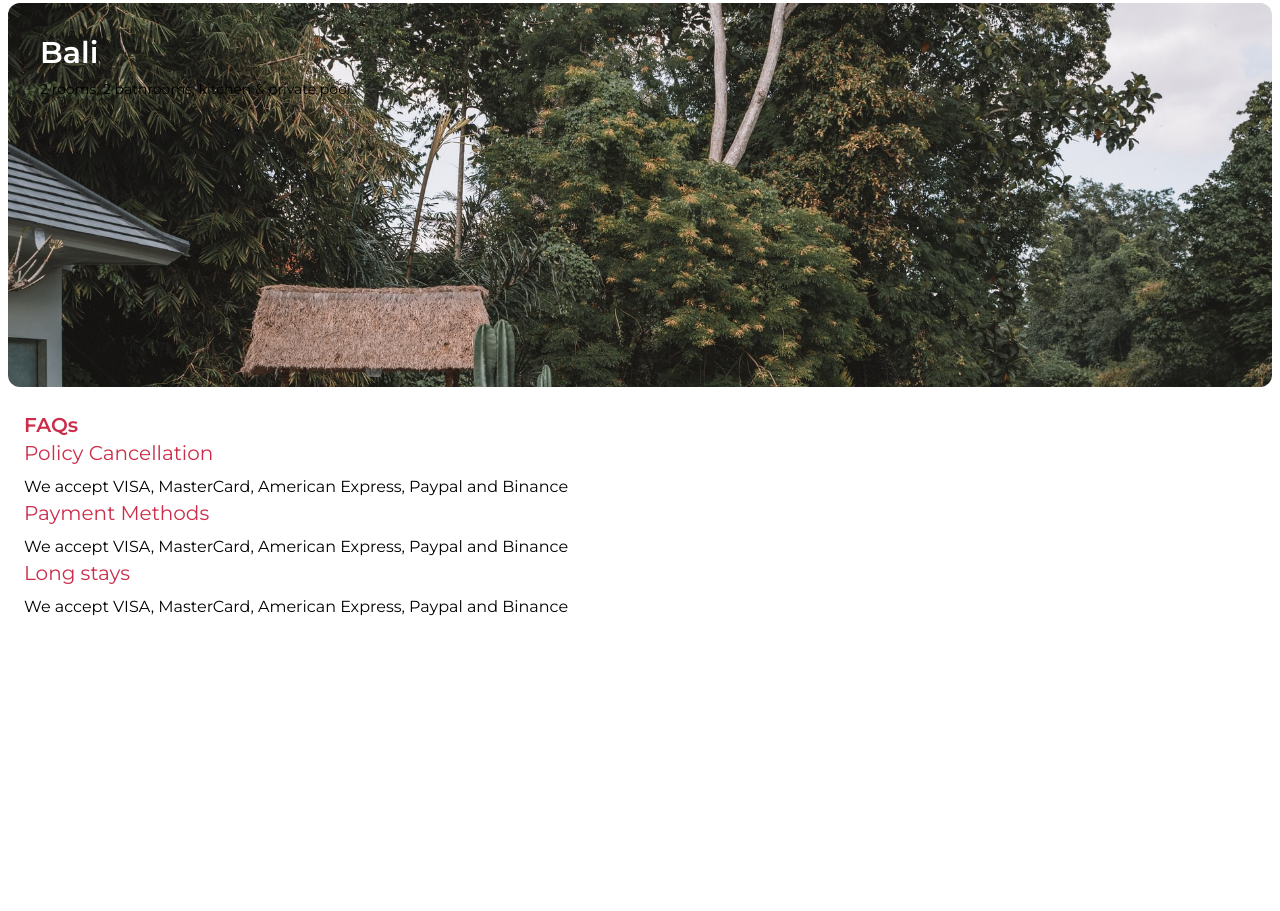
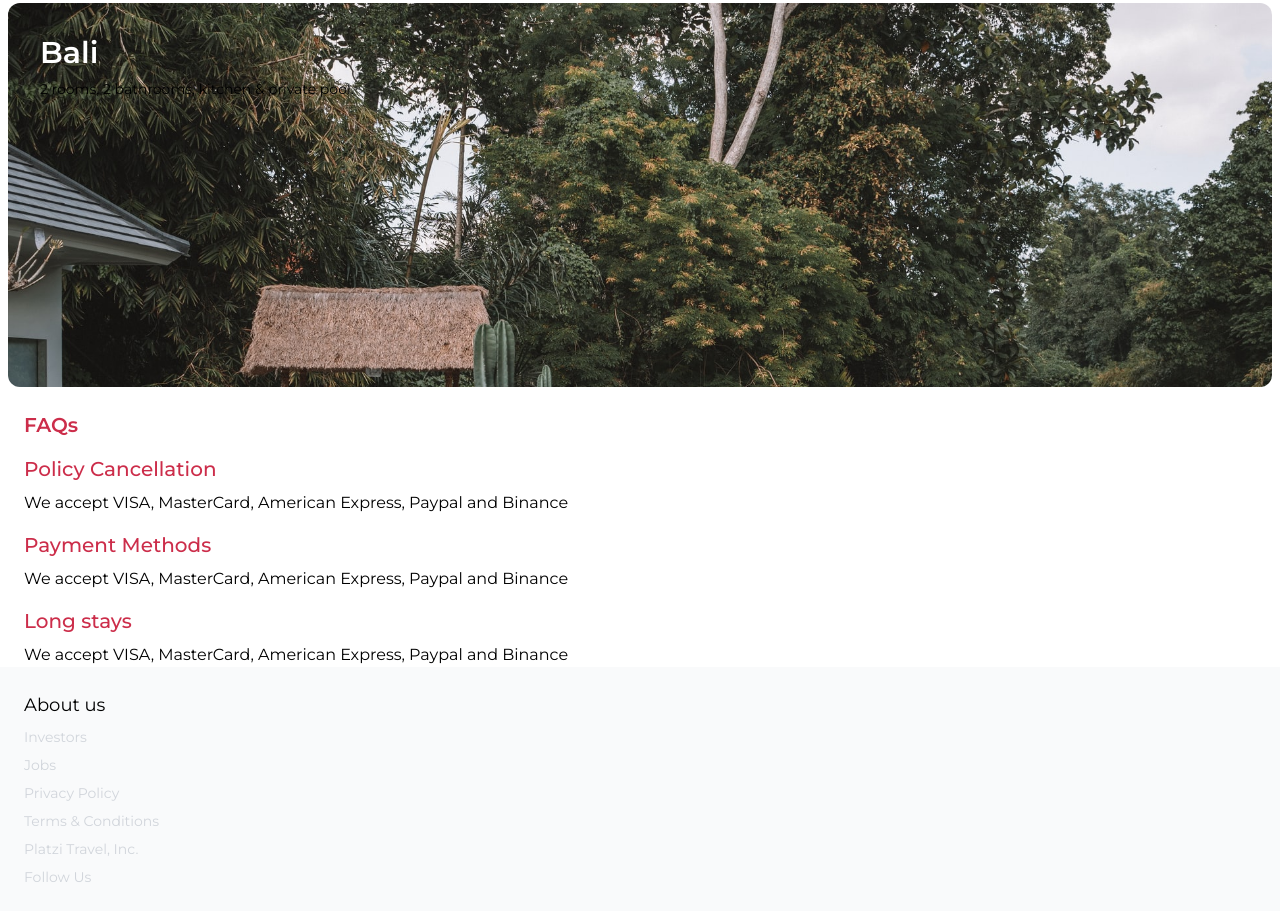
Before and after one commit to ABeltran516/Travels_on_Tailwind, a website: page public/index.html in a window 1280 px wide. Shown: the part 2113-3024 px from the top of the page. Before the commit the page ends 2732 px from the top, so only its background shows below. Drawn offline with Linux system fonts and the light colour scheme.

Commit message:
Style: Sección del Footer

```diff
--- a/public/index.html
+++ b/public/index.html
@@ -121,7 +121,15 @@
         </div>
 
     </section>
-    <footer>
+    <footer class="w-full h-auto bg-gray-50 p-6 space-y-2">
+
+        <p class="text-lg">About us</p>
+        <p class="text-sm text-gray-300">Investors</p>
+        <p class="text-sm text-gray-300">Jobs</p>
+        <p class="text-sm text-gray-300">Privacy Policy</p>
+        <p class="text-sm text-gray-300">Terms & Conditions</p>
+        <p class="text-sm text-gray-300">Platzi Travel, Inc.</p>
+        <p class="text-sm text-gray-300">Follow Us</p>
 
     </footer>
 </body>
```
Also changed, not shown: public/css/tailwind.css.
